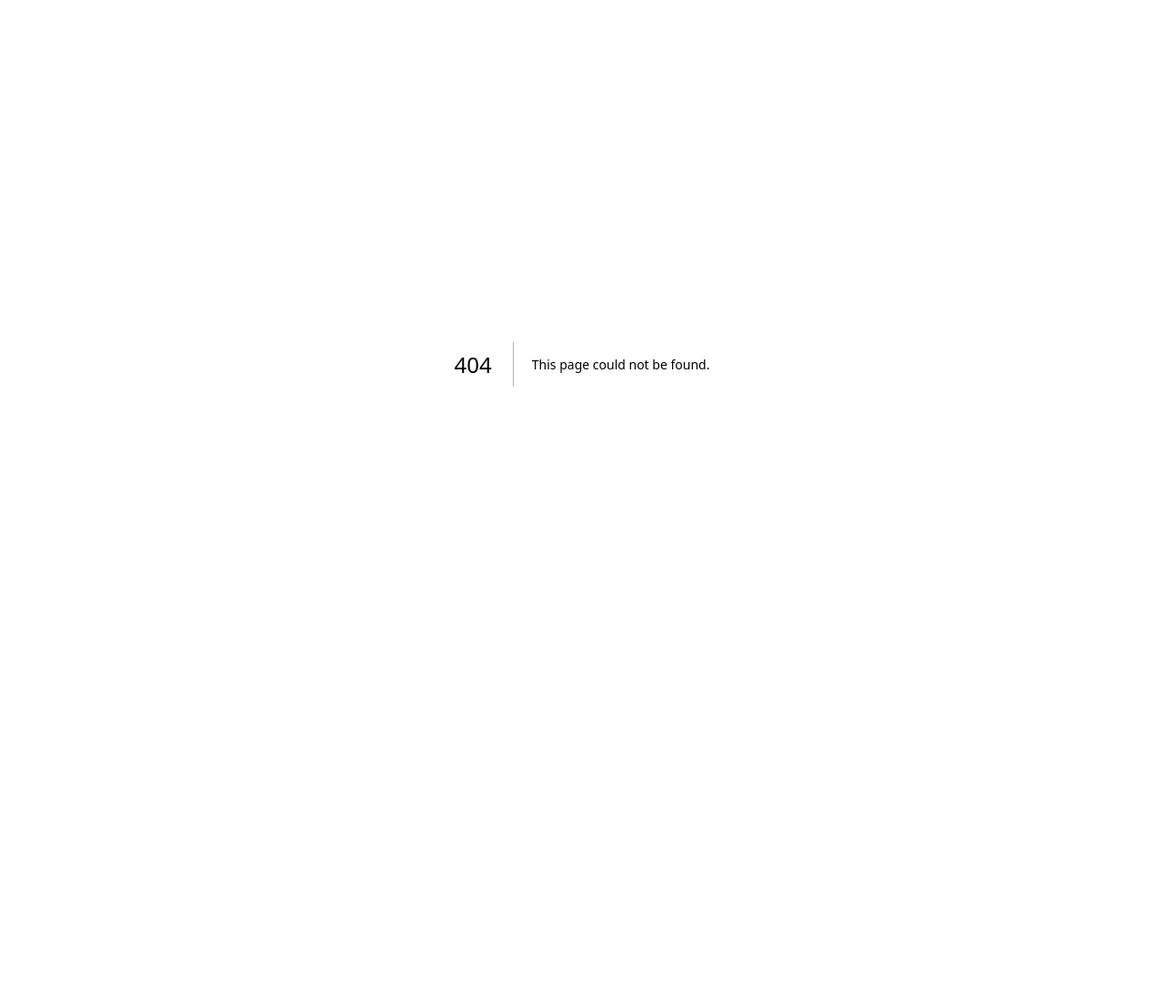
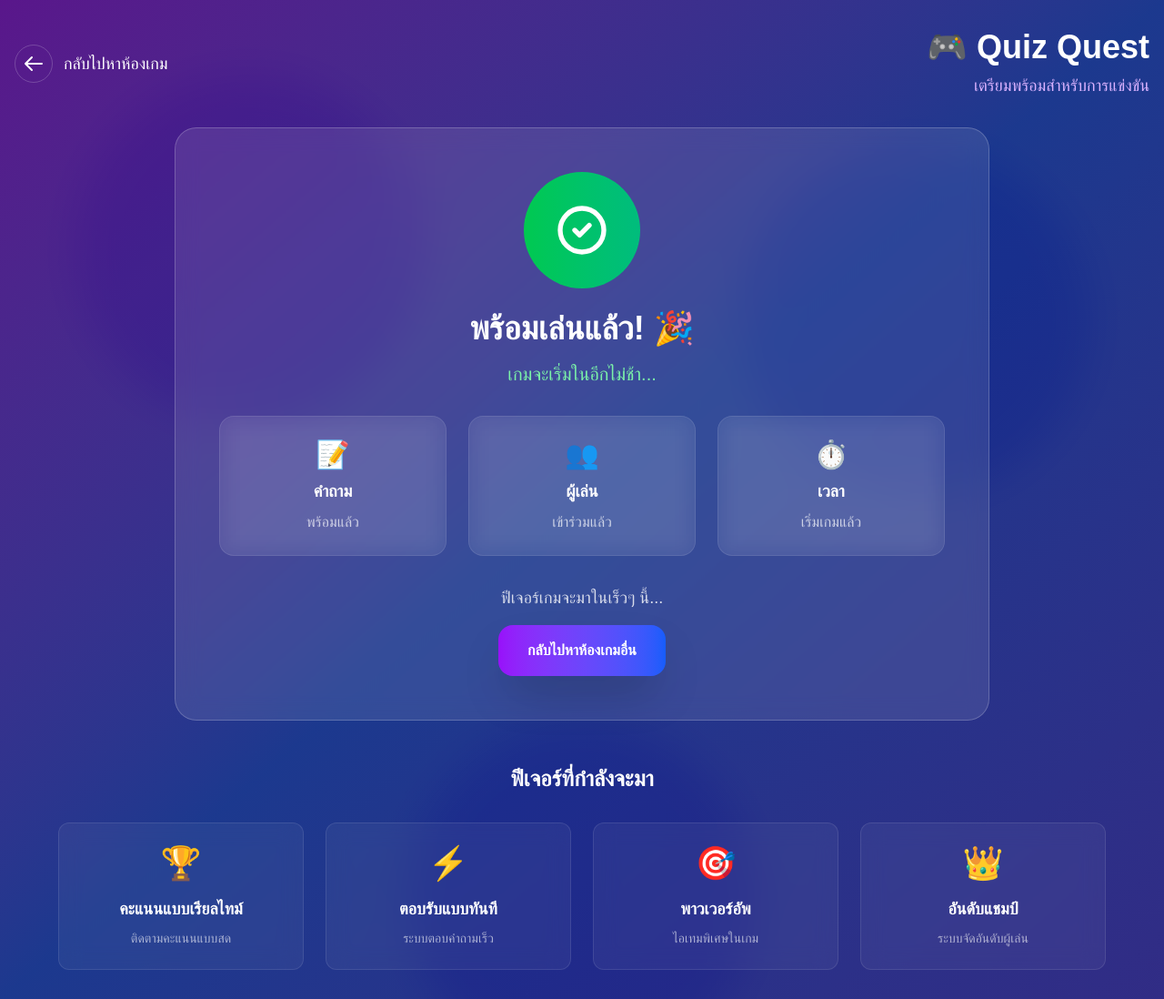
Before and after one commit to Audomsak14/quiz-quest, a Next.js app in the folder frontend/: page /game in a window 1280 px wide. Before the commit this address had no page. Shown: the whole page at 91% size. Before the commit the page ends 800 px from the top, so only its background shows below. Built offline with nearby package versions, Linux system fonts and the light colour scheme.

Commit message:
อัพโปรเจกต์เข้า repo ใหม่

```diff
--- a/frontend/src/app/StudentDashboard/gameroom/page.jsx
+++ b/frontend/src/app/StudentDashboard/gameroom/page.jsx
@@ -93,10 +93,10 @@ export default function GameRoom() {
         alert('ห้องเต็มแล้ว ไม่สามารถเข้าร่วมได้');
         return;
       }
-      // เข้าห้องสำเร็จ
-      alert(`เข้าร่วมห้อง "${room.name}" สำเร็จ!`);
+      // เข้าห้องสำเร็จ และเด้งไปหน้าเล่นเกม
       setRoomCode('');
       setShowJoinRoom(false);
+      router.push('/game');
     } else {
       alert('ไม่พบห้องที่มีรหัสนี้');
     }
@@ -226,7 +226,7 @@ export default function GameRoom() {
                     className="group relative bg-white/5 backdrop-blur-md rounded-2xl p-6 border border-white/10 hover:bg-white/10 transition-all duration-300 transform hover:scale-[1.02] shadow-xl hover:shadow-2xl cursor-pointer"
                     onClick={() => {
                       if (room.status === 'waiting' && room.players < room.maxPlayers) {
-                        alert(`เข้าร่วมห้อง "${room.name}" สำเร็จ!`);
+                        router.push('/game');
                       }
                     }}
                   >
--- /dev/null
+++ b/frontend/src/app/game/page.jsx
@@ -0,0 +1,151 @@
+'use client'
+import { useState, useEffect } from 'react'
+import { useRouter } from 'next/navigation'
+
+export default function GamePage() {
+  const router = useRouter();
+  const [gamePhase, setGamePhase] = useState('waiting'); // waiting, starting, playing, finished
+
+  useEffect(() => {
+    // Simulate game preparation
+    const timer = setTimeout(() => {
+      setGamePhase('starting');
+    }, 2000);
+
+    return () => clearTimeout(timer);
+  }, []);
+
+  const goBackToGameroom = () => {
+    router.push('/StudentDashboard/gameroom');
+  };
+
+  return (
+    <div className="min-h-screen bg-gradient-to-br from-purple-900 via-blue-900 to-indigo-900 relative overflow-hidden">
+      {/* Animated background orbs */}
+      <div className="absolute inset-0 overflow-hidden">
+        <div className="absolute top-20 left-20 w-96 h-96 bg-purple-500 rounded-full mix-blend-multiply filter blur-xl opacity-20 animate-pulse"></div>
+        <div className="absolute top-40 right-20 w-96 h-96 bg-blue-500 rounded-full mix-blend-multiply filter blur-xl opacity-20 animate-pulse delay-1000"></div>
+        <div className="absolute -bottom-20 left-1/2 transform -translate-x-1/2 w-96 h-96 bg-indigo-500 rounded-full mix-blend-multiply filter blur-xl opacity-20 animate-pulse delay-2000"></div>
+      </div>
+
+      {/* Main Content */}
+      <div className="relative z-10 container mx-auto px-4 py-8">
+        {/* Header */}
+        <div className="flex items-center justify-between mb-8">
+          <button
+            onClick={goBackToGameroom}
+            className="flex items-center gap-3 text-white hover:text-purple-300 transition-colors duration-300 group"
+          >
+            <div className="p-2 rounded-full border border-white/20 group-hover:border-purple-300/50 transition-colors">
+              <svg className="w-6 h-6" fill="none" stroke="currentColor" viewBox="0 0 24 24">
+                <path strokeLinecap="round" strokeLinejoin="round" strokeWidth={2} d="M10 19l-7-7m0 0l7-7m-7 7h18" />
+              </svg>
+            </div>
+            <span className="text-lg font-medium">กลับไปหาห้องเกม</span>
+          </button>
+
+          <div className="text-right">
+            <h1 className="text-4xl font-bold text-white mb-2">🎮 Quiz Quest</h1>
+            <p className="text-purple-300 text-lg">เตรียมพร้อมสำหรับการแข่งขัน</p>
+          </div>
+        </div>
+
+        {/* Game Status */}
+        <div className="max-w-4xl mx-auto">
+          {gamePhase === 'waiting' && (
+            <div className="backdrop-blur-md bg-white/10 rounded-3xl p-12 border border-white/20 text-center">
+              <div className="mb-8">
+                <div className="w-24 h-24 mx-auto bg-gradient-to-r from-purple-500 to-blue-500 rounded-full flex items-center justify-center mb-6">
+                  <svg className="w-12 h-12 text-white animate-spin" fill="none" stroke="currentColor" viewBox="0 0 24 24">
+                    <path strokeLinecap="round" strokeLinejoin="round" strokeWidth={2} d="M10.325 4.317c.426-1.756 2.924-1.756 3.35 0a1.724 1.724 0 002.573 1.066c1.543-.94 3.31.826 2.37 2.37a1.724 1.724 0 001.065 2.572c1.756.426 1.756 2.924 0 3.35a1.724 1.724 0 00-1.066 2.573c.94 1.543-.826 3.31-2.37 2.37a1.724 1.724 0 00-2.572 1.065c-.426 1.756-2.924 1.756-3.35 0a1.724 1.724 0 00-2.573-1.066c-1.543.94-3.31-.826-2.37-2.37a1.724 1.724 0 00-1.065-2.572c-1.756-.426-1.756-2.924 0-3.35a1.724 1.724 0 001.066-2.573c-.94-1.543.826-3.31 2.37-2.37.996.608 2.296.07 2.572-1.065z" />
+                    <path strokeLinecap="round" strokeLinejoin="round" strokeWidth={2} d="M15 12a3 3 0 11-6 0 3 3 0 016 0z" />
+                  </svg>
+                </div>
+                <h2 className="text-4xl font-bold text-white mb-4">กำลังเตรียมเกม...</h2>
+                <p className="text-purple-300 text-xl">กรุณารอสักครู่ เรากำลังโหลดคำถามให้คุณ</p>
+              </div>
+
+              <div className="space-y-4 text-white/80">
+                <div className="flex items-center justify-center gap-3">
+                  <div className="w-3 h-3 bg-purple-500 rounded-full animate-bounce"></div>
+                  <div className="w-3 h-3 bg-blue-500 rounded-full animate-bounce delay-100"></div>
+                  <div className="w-3 h-3 bg-indigo-500 rounded-full animate-bounce delay-200"></div>
+                </div>
+                <p className="text-lg">โหลดคำถาม และเตรียมห้องแข่งขัน...</p>
+              </div>
+            </div>
+          )}
+
+          {gamePhase === 'starting' && (
+            <div className="backdrop-blur-md bg-white/10 rounded-3xl p-12 border border-white/20 text-center">
+              <div className="mb-8">
+                <div className="w-32 h-32 mx-auto bg-gradient-to-r from-green-500 to-emerald-500 rounded-full flex items-center justify-center mb-6">
+                  <svg className="w-16 h-16 text-white" fill="none" stroke="currentColor" viewBox="0 0 24 24">
+                    <path strokeLinecap="round" strokeLinejoin="round" strokeWidth={2} d="M9 12l2 2 4-4m6 2a9 9 0 11-18 0 9 9 0 0118 0z" />
+                  </svg>
+                </div>
+                <h2 className="text-4xl font-bold text-white mb-4">พร้อมเล่นแล้ว! 🎉</h2>
+                <p className="text-green-300 text-xl mb-6">เกมจะเริ่มในอีกไม่ช้า...</p>
+              </div>
+
+              <div className="grid grid-cols-1 md:grid-cols-3 gap-6 text-center">
+                <div className="backdrop-blur-md bg-white/5 rounded-2xl p-6 border border-white/10">
+                  <div className="text-3xl mb-2">📝</div>
+                  <h3 className="text-lg font-bold text-white mb-2">คำถาม</h3>
+                  <p className="text-white/70">พร้อมแล้ว</p>
+                </div>
+                <div className="backdrop-blur-md bg-white/5 rounded-2xl p-6 border border-white/10">
+                  <div className="text-3xl mb-2">👥</div>
+                  <h3 className="text-lg font-bold text-white mb-2">ผู้เล่น</h3>
+                  <p className="text-white/70">เข้าร่วมแล้ว</p>
+                </div>
+                <div className="backdrop-blur-md bg-white/5 rounded-2xl p-6 border border-white/10">
+                  <div className="text-3xl mb-2">⏱️</div>
+                  <h3 className="text-lg font-bold text-white mb-2">เวลา</h3>
+                  <p className="text-white/70">เริ่มเกมแล้ว</p>
+                </div>
+              </div>
+
+              <div className="mt-8">
+                <p className="text-white/80 text-lg mb-4">ฟีเจอร์เกมจะมาในเร็วๆ นี้...</p>
+                <button
+                  onClick={goBackToGameroom}
+                  className="bg-gradient-to-r from-purple-600 to-blue-600 hover:from-purple-700 hover:to-blue-700 text-white font-bold py-4 px-8 rounded-2xl transition-all duration-300 transform hover:scale-105 shadow-2xl"
+                >
+                  กลับไปหาห้องเกมอื่น
+                </button>
+              </div>
+            </div>
+          )}
+        </div>
+
+        {/* Features Preview */}
+        <div className="max-w-6xl mx-auto mt-12">
+          <h3 className="text-2xl font-bold text-white text-center mb-8">ฟีเจอร์ที่กำลังจะมา</h3>
+          <div className="grid grid-cols-1 md:grid-cols-2 lg:grid-cols-4 gap-6">
+            <div className="backdrop-blur-md bg-white/5 rounded-xl p-6 border border-white/10 text-center">
+              <div className="text-4xl mb-4">🏆</div>
+              <h4 className="text-lg font-bold text-white mb-2">คะแนนแบบเรียลไทม์</h4>
+              <p className="text-white/60 text-sm">ติดตามคะแนนแบบสด</p>
+            </div>
+            <div className="backdrop-blur-md bg-white/5 rounded-xl p-6 border border-white/10 text-center">
+              <div className="text-4xl mb-4">⚡</div>
+              <h4 className="text-lg font-bold text-white mb-2">ตอบรับแบบทันที</h4>
+              <p className="text-white/60 text-sm">ระบบตอบคำถามเร็ว</p>
+            </div>
+            <div className="backdrop-blur-md bg-white/5 rounded-xl p-6 border border-white/10 text-center">
+              <div className="text-4xl mb-4">🎯</div>
+              <h4 className="text-lg font-bold text-white mb-2">พาวเวอร์อัพ</h4>
+              <p className="text-white/60 text-sm">ไอเทมพิเศษในเกม</p>
+            </div>
+            <div className="backdrop-blur-md bg-white/5 rounded-xl p-6 border border-white/10 text-center">
+              <div className="text-4xl mb-4">👑</div>
+              <h4 className="text-lg font-bold text-white mb-2">อันดับแชมป์</h4>
+              <p className="text-white/60 text-sm">ระบบจัดอันดับผู้เล่น</p>
+            </div>
+          </div>
+        </div>
+      </div>
+    </div>
+  );
+}
```
